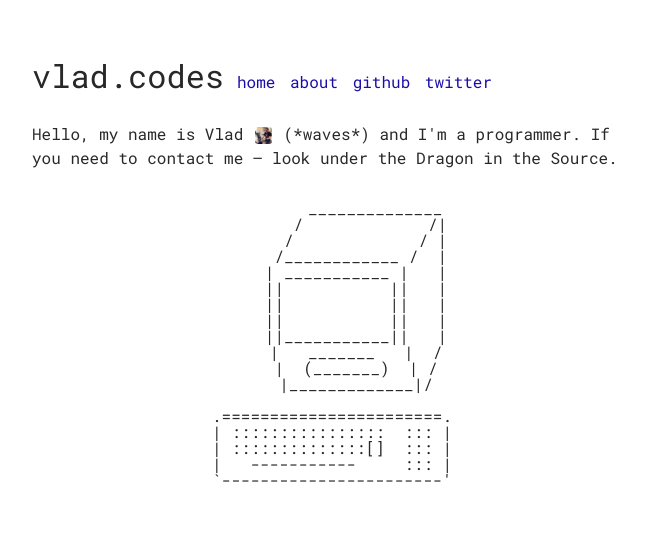
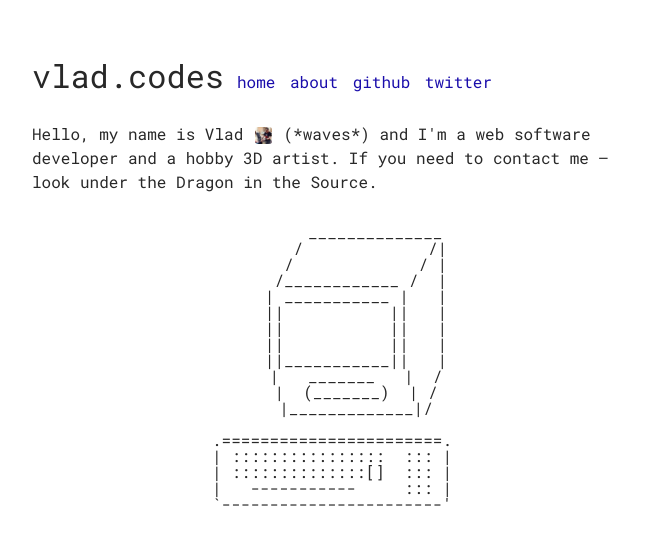
Before and after one commit to vshvedov/vladcodes, a Jekyll site: the page built from index.html, in a window 1280 px wide. Shown: the top 545 px of the page, without its empty margins (308-953 px from the left). Built offline with Jekyll 4.4.1, drawn with Linux system fonts in a browser that asks for light colours.

Commit message:
2021 update

```diff
--- a/index.html
+++ b/index.html
@@ -9,7 +9,7 @@ layout: default
     Hello, my name is Vlad
     <img class="userpic" src="/assets/img/favicon.jpg" />
     (*waves*)
-    and I'm a programmer. If you need to contact me — look under the Dragon in the Source.
+    and I'm a web software developer and a hobby 3D artist. If you need to contact me — look under the Dragon in the Source.
     </br>
     <pre style="text-align: center;">
          ______________
```
